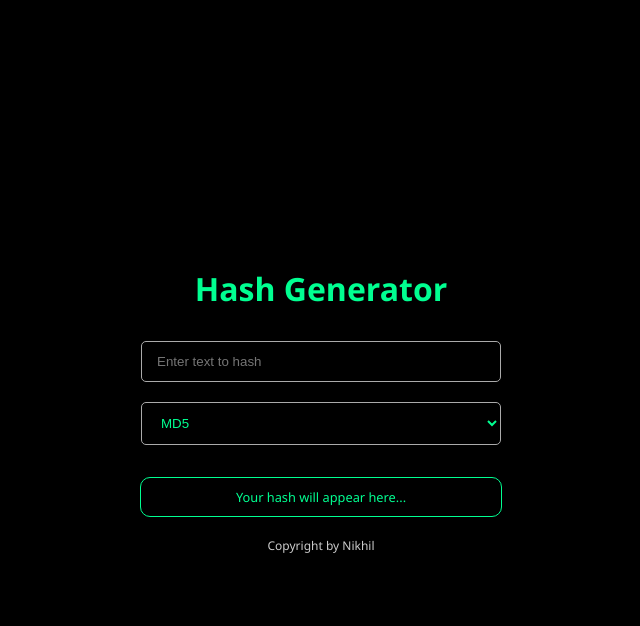
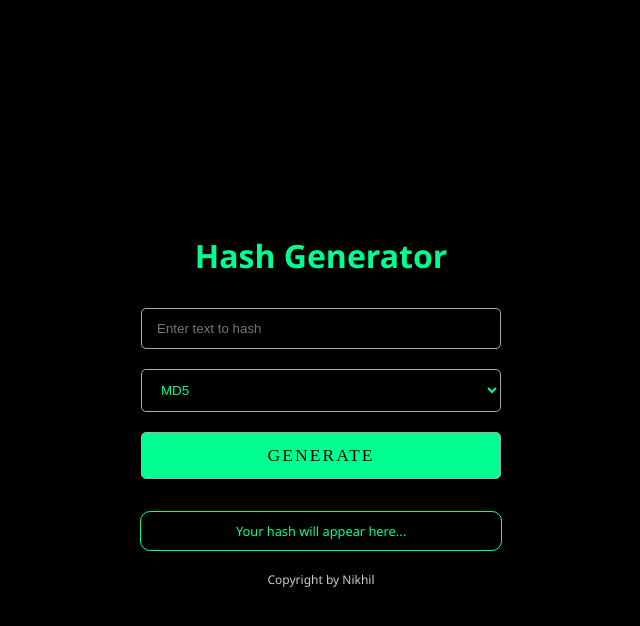
Before and after one commit to nikhilrxthod/HashGen, a Python web app: template templates/index.html in a window 1280 px wide. Shown: the top 626 px of the page, without its empty margins (319-959 px from the left). Run offline with Jinja, Linux system fonts and the light colour scheme; the template is opened without the code that fills it, so the values that code supplies are empty.

Commit message:
Update index.html

```diff
--- a/templates/index.html
+++ b/templates/index.html
@@ -45,15 +45,28 @@
             flex-direction: column;
             width: 100%;
         }
-        input[type="text"], select {
+        input[type="text"], select, button {
             width: 90%;
             padding: 12px 15px;
             margin: 10px 0;
             border: 1px solid #aaa;
             border-radius: 5px;
             box-sizing: border-box;
+            transition: .2s;
         }
-        input[type="text"]:focus, select:focus {
+        button{
+            color: #000;
+            font-weight: 500;
+            font-size: 1.1rem;
+            letter-spacing: 2px;
+            font-family: serif;
+            background-color: #00ff91;
+        }
+        button:active{
+            color: #00ff91;
+            background-color: transparent;
+        }
+        input[type="text"]:focus, select:focus{
             outline: 2px solid #00ff91;
             box-shadow: 0 0 10px #00ff91;
         }
@@ -87,7 +100,7 @@
         <h1>Hash Generator</h1>
     <div class="inner">
         <input type="text" name="text" id="hash" required placeholder="Enter text to hash" />
-          <select onchange="colorFn(this)" name="algorithm" id="hashalgo" class="select-algorithm" required>
+          <select name="algorithm" id="hashalgo" class="select-algorithm" required>
               <option value="md5">MD5</option>
               <option value="sha256">SHA-256</option>
               <option value="sha1">sha1</option>
@@ -102,11 +115,9 @@
               <option value="sha3_384">sha3_384</option>
               <option value="sha3_224">sha3_224</option>
         </select>
+        <button onclick="colorFn(this)">GENERATE</button>
     </div>
-    <!-- Placeholder for Hash Output -->
-
   <br>
-
          <div class="hash-output" id="hashOutput">Your hash will appear here... <br>
             {% if hash_result %}
             <i> {{ hash_result }}</i>
```
